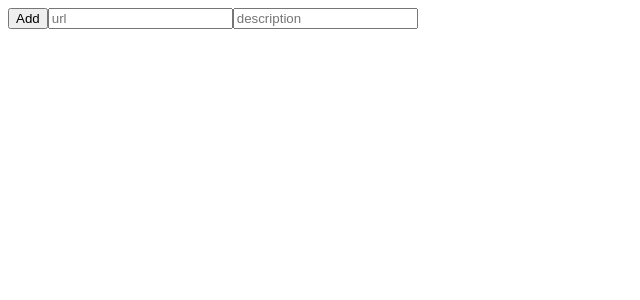
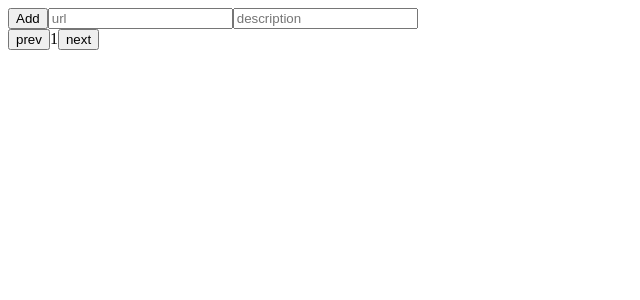
Before and after one commit to Stangenzirkel/FrontLessons, a Next.js app in the folder blog/: page /gallery in a window 1280 px wide. Shown: the top 300 px of the page, without its empty margins (0-640 px from the left). Built offline with nearby package versions, Linux system fonts and the light colour scheme.

Commit message:
dif pages added

```diff
--- a/blog/components/GalleryCards/GalleryCards.jsx
+++ b/blog/components/GalleryCards/GalleryCards.jsx
@@ -1,8 +1,15 @@
-import React from "react";
+import React, {useState} from "react";
 import {GalleryCard} from "../GalleryCard/GalleryCard";
 
 export const GalleryCards = ({content}) => {
+    const CARDS_ON_PAGE = 2;
+    let [pageState, setPageState] = useState(1);
     return <div>
-        {content.map((el, i) => <GalleryCard image_src={el.image_src} description={el.description} key={i}/>)}
+        {content.map((el, i) => <GalleryCard image_src={el.image_src} description={el.description} key={i}/>).slice((pageState - 1) * CARDS_ON_PAGE, pageState * CARDS_ON_PAGE)}
+        <div style={{bottom: 0}}>
+            <button onClick={() => setPageState((ls) => ls > 1 ? ls - 1 : ls)}> prev </button>
+            <span id="currentPage">{pageState}</span>
+            <button onClick={() => setPageState((ls) => ls < content.length / CARDS_ON_PAGE ? ls + 1: ls)}> next </button>
+        </div>
     </div>;
 }
```
